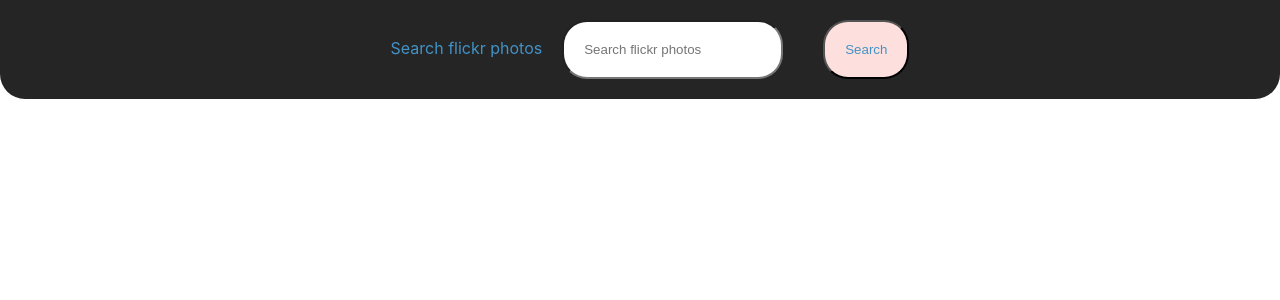
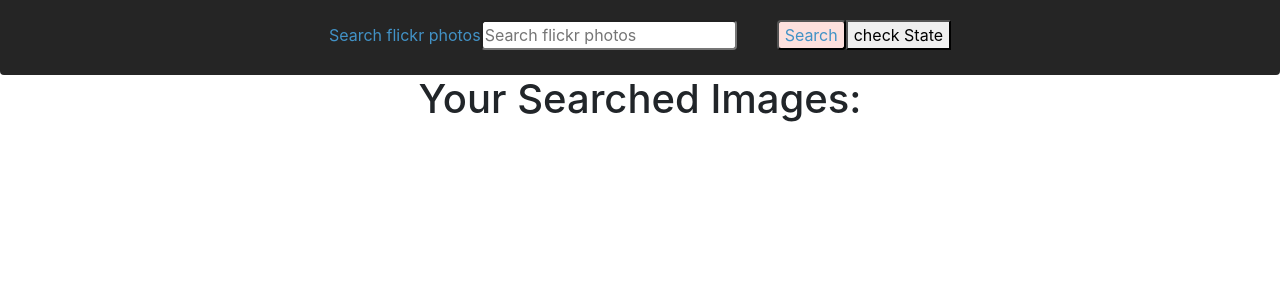
Before and after one commit to DellarontayR/FlickrImageLinkRetriever, a React (Create React App) app in the folder sandee-app/: page / in a window 1280 px wide. Shown: the top 300 px of the page. Built offline with nearby package versions, Linux system fonts and the light colour scheme.

Commit message:
update to base functionality.

```diff
--- a/sandee-app/package.json
+++ b/sandee-app/package.json
@@ -7,11 +7,13 @@
     "@testing-library/react": "^11.2.7",
     "@testing-library/user-event": "^12.8.3",
     "axios": "^0.24.0",
+    "flickr-sdk": "^3.10.0",
     "prop-types": "^15.7.2",
     "react": "^17.0.2",
     "react-axios": "^2.0.5",
     "react-dom": "^17.0.2",
     "react-scripts": "4.0.3",
+    "react-xml-parser": "^1.1.8",
     "web-vitals": "^1.1.2"
   },
   "scripts": {
--- a/sandee-app/public/index.html
+++ b/sandee-app/public/index.html
@@ -25,6 +25,10 @@
       Learn how to configure a non-root public URL by running `npm run build`.
     -->
     <title>React App</title>
+
+    <!-- Bootstrap -->
+    <!-- Latest compiled and minified CSS -->
+    <link rel="stylesheet" href="https://cdn.jsdelivr.net/npm/bootstrap@4.6.1/dist/css/bootstrap.min.css">
   </head>
   <body>
     <noscript>You need to enable JavaScript to run this app.</noscript>
@@ -39,5 +43,15 @@
       To begin the development, run `npm start` or `yarn start`.
       To create a production bundle, use `npm run build` or `yarn build`.
     -->
+
+    <!-- Bootstrap reqs -->
+    <!-- jQuery library -->
+    <script src="https://cdn.jsdelivr.net/npm/jquery@3.5.1/dist/jquery.slim.min.js"></script>
+
+    <!-- Popper JS -->
+    <script src="https://cdn.jsdelivr.net/npm/popper.js@1.16.1/dist/umd/popper.min.js"></script>
+
+    <!-- Latest compiled JavaScript -->
+    <script src="https://cdn.jsdelivr.net/npm/bootstrap@4.6.1/dist/js/bootstrap.bundle.min.js"></script>
   </body>
 </html>
--- a/sandee-app/src/App.js
+++ b/sandee-app/src/App.js
@@ -6,6 +6,9 @@ import './FlickrFeed';
 import FlickrFeed from './FlickrFeed';
 import Search from './Search';
 
+import {FlickrContext,FlickrProvider} from "./FlickrContext";
+
+
 function App() {
   return (
     <div className="App">
@@ -13,9 +16,6 @@ function App() {
 
       </Search>
 
-      <FlickrFeed>
-
-      </FlickrFeed>
     </div>
   );
 }
--- /dev/null
+++ b/sandee-app/src/FlickrContext.js
@@ -0,0 +1,7 @@
+import React, { Component,useState, createContext } from 'react';
+
+export const FlickrContext = createContext();
+
+export const FlickrProvider = (props)=>{
+    const [updatedUsername, setPhotos] = useState(null);
+}
--- a/sandee-app/src/FlickrFeed.css
+++ b/sandee-app/src/FlickrFeed.css
@@ -1,18 +1,9 @@
-.rounded{
+.rounded2{
     border-bottom-right-radius: 25px;
     border-bottom-left-radius: 25px;
-    padding: 20px;
+    border-radius:10px;
+    margin-top:10px;
+    margin-bottom:10px;
     /* width: 200px;
     height: 150px; */
 }
-.background{
-    background-color:#edf8b1;
-}
-
-.flickrFeed{
-    background-color:#edf8b1;
-}
-
-.flickrImage{
-
-}
--- a/sandee-app/src/FlickrFeed.js
+++ b/sandee-app/src/FlickrFeed.js
@@ -1,26 +1,26 @@
-import React, { Component } from 'react';
-import { AxiosProvider, Request, Get, Delete, Head, Post, Put, Patch, withAxios } from 'react-axios'
+import React from 'react';
 import './FlickrFeed.css';
+
+
 class FlickrFeed extends React.Component{
     constructor(props) {
         super(props);
         this.state = {
-            flickrImages: null,
-            imageSize: {width:'100px',height:'100px'}
+            imageSize: {width:'100%',height:'100%'}
         };
     }
+
     render(){
-        if(this.state.flickrImages){
+        const imgs = this.props.imgs;
+        if(imgs){
             return(
                 <div className="container">
-                    <div className="row">
-                        <ul>
-                            <li className="col-4">
-                                {this.state.flickrImages.map((image) => {
-                                    return <div style={this.state.imageSize} className="flickrImage rounded">{image}</div>;
-                                })}
-                            </li>
-                        </ul>
+                    <div className="">
+                        <div className="row">
+                            {imgs.map((image) => {
+                                return <div key={image} className="col-lg-6"> <img className='rounded' style={this.state.imageSize}  src={image} /> </div>;
+                            })}
+                        </div>
                     </div>
                 </div>
             )
--- a/sandee-app/src/Search.css
+++ b/sandee-app/src/Search.css
@@ -5,7 +5,7 @@
     /* width: 200px;
     height: 150px; */
 }
-.rounded{
+.rounded2{
     border-radius:25px;
 }
 .search{
--- a/sandee-app/src/Search.js
+++ b/sandee-app/src/Search.js
@@ -1,63 +1,117 @@
-import { Axios } from 'axios';
-import * as axios from 'axios';
+// import { Axios } from 'axios';
+import axios from 'axios';
 import './Search.css';
+import React from 'react';
+import FlickrFeed from './FlickrFeed';
 
 
-import React, { Component } from 'react';
-import { AxiosProvider, Request, Get, Delete, Head, Post, Put, Patch, withAxios } from 'react-axios'
 
+// import xml2js Module
+import { parseString } from "xml2js";
+
+
+var Flickr = require('flickr-sdk');
+// var XMLParser =require('react-xml-parser');
 class Search extends React.Component{
     constructor(props) {
         super(props);
         this.state = {
-            searchedUsername:null,
-            value: null,
+            searchedUsername:"",
+            user_id: null,
             flickrImages:null
         };
-        this.updateImages =this.updateImages.bind(this);
+        // this.updateImages =this.updateImages.bind(this);
+        this.handleChange =this.handleChange.bind(this);
+        this.getPhotos = this.getPhotos.bind(this);
+        this.checkState = this.checkState.bind(this);
     }
-    getPhotos(){
-        const k = "1ad821a1f57b30ab4b753d761ddb57ed";
-        const userId = "39873962@N08";
-        const url ="http://api.flickr.com/services/rest/?method=flickr.people.getPublicPhotos&api_key="+k +"&user_id="+userId;
-        axios.get(url,).then((response)=>{
-            this.setState(state=>{
-                const images = state.flickrImages;
-                this.flickrImages = response;
-                console.log(this.flickrImages);
-            })
-        })
+
+    handleChange(e){
+        this.setState({searchedUsername:e.target.value});
+        e.preventDefault();
     }
-    updateImages(e){
+
+    checkState(e){
+        console.log(this.state);
         e.preventDefault();
-        console.log("Submitted");
-        const k = "1ad821a1f57b30ab4b753d761ddb57ed";
-        const searchUrl = "https://www.flickr.com/services/rest/?method=flickr.people.findByUsername&"+k;
-        axios.get(searchUrl).then((response) => {
-            this.setState({
-                searchedUsername:response
-            });
-          })
-          .catch((err) => {
-              console.log(this.state);
-        })
 
-        return ()=>{
-            console.log(this.state.searchedUsername);
-            console.log(this.flickrImages);
+        // return this.state.flickrImages;
 
     }
 
-        // const searchedUsername = state.searchedUsername;
-        // this.searchedUsername = response;
-        // console.log(response);
-        // console.log(this.searchedUsername);
+    getPhotos(e){
+        let getFlickrImageURL = function(photo) {
+
+            let url = `https://live.staticflickr.com/${photo.server}/${photo.id}_${photo.secret}.jpg`;
 
 
+            // let url = `https://farm${photo.farm}.staticflickr.com/${photo.server}/${photo.id}_${
+            //   photo.secret
+            // }`;
+            // if (size) {
+            //   // Configure image size
+            //   url += `_${size}`;
+            // }
+            // url += '.jpg';
+            return url;
+        };
+        const searched = this.state.searchedUsername;
+
+        console.log(searched);
+        const url =`https://www.flickr.com/services/rest/?method=flickr.photos.search&api_key=${process.env.REACT_APP_FLICKR_KEY}&tags=${searched}`;
+        var self = this;
+
+        // Flickr sdk api call
+        // var flickr = new Flickr(process.env.REACT_APP_FLICKR_KEY);
+        // flickr.photos.search({
+        // text: "Dellarontay"
+        // }).then(function (res) {
+        // console.log('Flickr photos retrieved', res.body);
+        // var imgs= res.body.photos.photo.map((photo) => {
+        //     return getFlickrImageURL(photo, 'q');
+        // }).then(()=>{
+        //     console.log(imgs);
+        //     self.setState({flikrImages:imgs});
+        // });
+
+        // }).catch(function (err) {
+        // console.error('Error retrieving Flikr photos', err);
+        // });
+
+        // Axios api call
+
+        axios.get(url).then(response=>{
+            console.log(response);
+
+            let val =parseString(response.data, function(err,results){
+                console.log(results);
+                let photos = [];
+                if(results.rsp.photos[0].photo){
+                    photos= results.rsp.photos[0].photo;
+                    photos = photos.slice(0, photos.length>=10? 10 :photos.length);
+
+                }
+                else{
+                    console.log("there are no results.")
+                }
+
+
+                const imgs = photos.map((photo)=>{
+                    return getFlickrImageURL(photo.$);
+                });
+
+                self.setState({flickrImages:imgs});
+            });
+        })
+
+        e.preventDefault();
     }
 
     render(){
+        const imgs = this.state.flickrImages;
         return(
+            <div>
+
                 <form className="search rounded-bottom" action="/" method="get">
                     <label htmlFor="header-search">
                         <span className="searchInfoText rounded">Search flickr photos</span>
@@ -68,9 +122,23 @@ class Search extends React.Component{
                         placeholder="Search flickr photos"
                         name="s"
                         className="searchInput rounded"
+                        value ={this.state.searchedUsername}
+                        onChange={this.handleChange}
                     />
-                <button className="searchButton rounded" type="submit" onClick={this.updateImages}>Search</button>
+                    <button className="searchButton rounded" type="submit" onClick={this.getPhotos}>Search</button>
+                    <button onClick={this.checkState}>check State</button>
                 </form>
+
+                <div className='container justify-content-center'>
+                    <h1>Your Searched Images: </h1>
+                </div>
+
+
+                <FlickrFeed imgs={imgs}>
+
+                </FlickrFeed>
+            </div>
+
         )
     }
 }
--- a/sandee-app/src/index.js
+++ b/sandee-app/src/index.js
@@ -2,7 +2,7 @@ import React from 'react';
 import ReactDOM from 'react-dom';
 import './index.css';
 import App from './App';
-import reportWebVitals from './reportWebVitals';
+// import reportWebVitals from './reportWebVitals';
 
 ReactDOM.render(
   <React.StrictMode>
@@ -14,4 +14,4 @@ ReactDOM.render(
 // If you want to start measuring performance in your app, pass a function
 // to log results (for example: reportWebVitals(console.log))
 // or send to an analytics endpoint. Learn more: https://bit.ly/CRA-vitals
-reportWebVitals();
+// reportWebVitals();
```
Also changed, not shown: 2 other files (tests, documents, lock files or other folders). Lines whose indentation alone changed are shown as unchanged.
